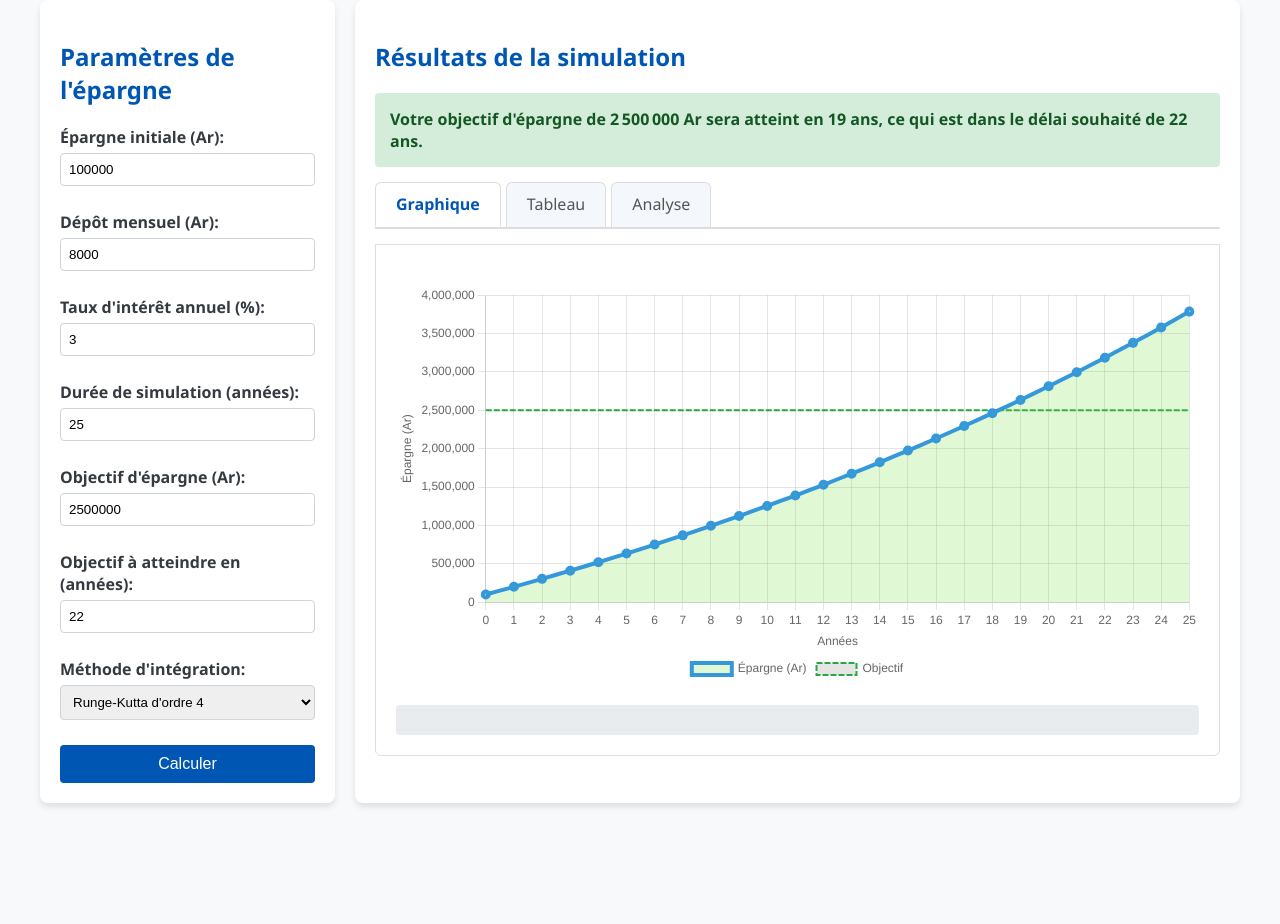
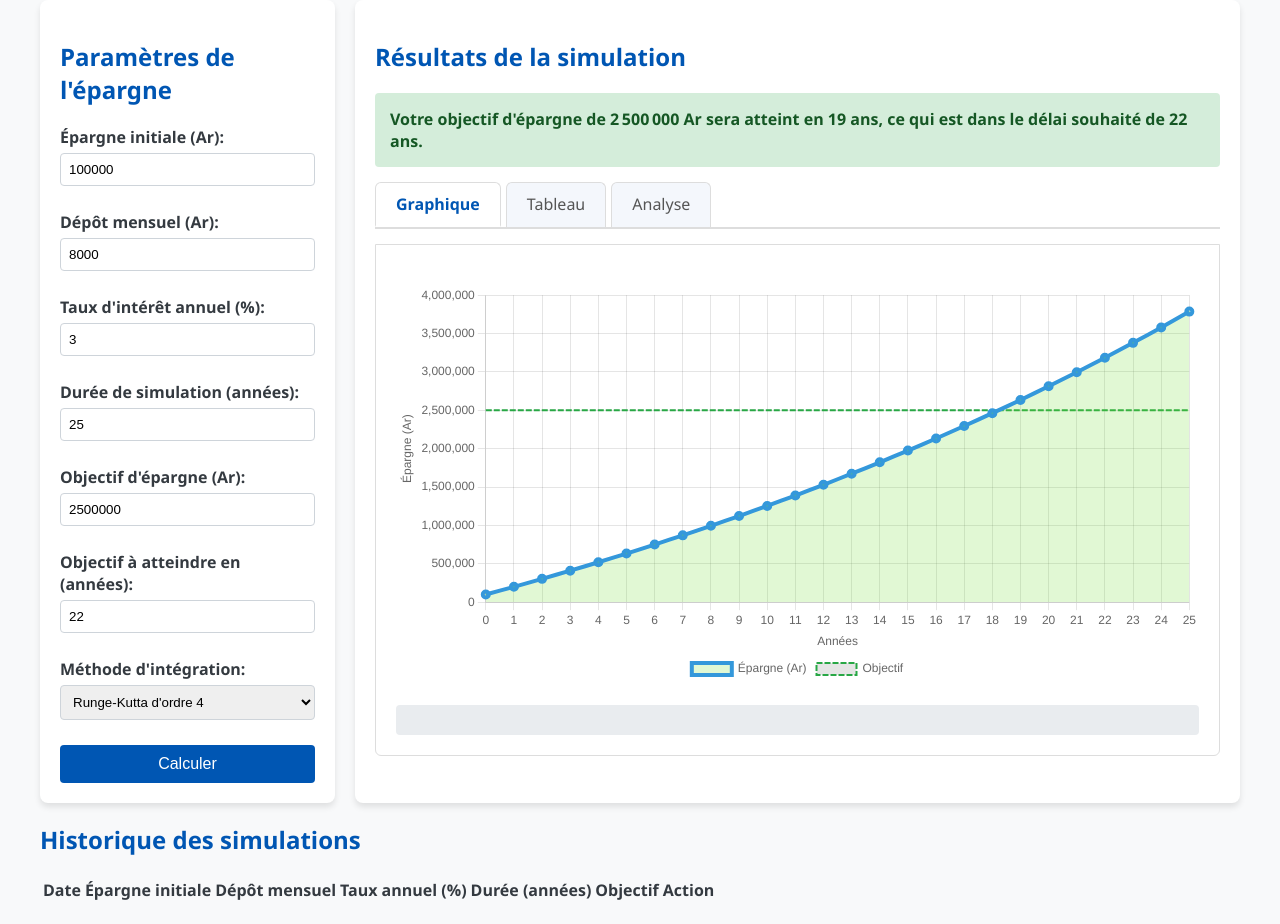
Before and after one commit to Riam-mirado/project_IS, a plain HTML site: page index.html in a window 1280 px wide. Shown: the part 106-1030 px from the top of the page. Before the commit the page ends 929 px from the top, so only its background shows below. Drawn offline with Linux system fonts and the light colour scheme.

Commit message:
Update index.html

```diff
--- a/index.html
+++ b/index.html
@@ -85,6 +85,23 @@
             </div>
         </div>
     </div>
+    <div class="history-panel">
+        <h2>Historique des simulations</h2>
+        <table id="historiqueTable">
+            <thead>
+                <tr>
+                    <th>Date</th>
+                    <th>Épargne initiale</th>
+                    <th>Dépôt mensuel</th>
+                    <th>Taux annuel (%)</th>
+                    <th>Durée (années)</th>
+                    <th>Objectif</th>
+                    <th>Action</th> <!-- Nouvelle colonne pour les actions -->
+                </tr>
+            </thead>
+            <tbody id="historiqueBody"></tbody>
+        </table>
+    </div>
     <script src="Chart.js"></script>
     <script src="calcul.js"></script>
     <script src="index.js"> </script>
```
